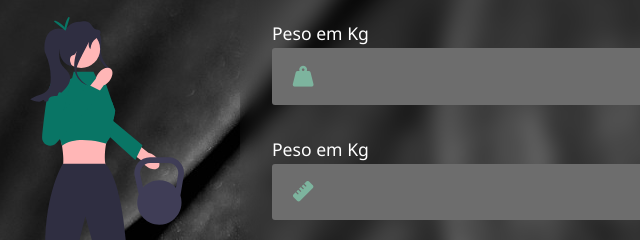
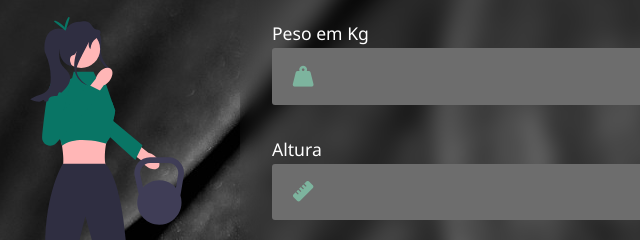
Before and after one commit to NariInt/IMC, a plain HTML site: page index.html in a window 1280 px wide. Shown: the part 200-440 px from the top of the page, 338-978 px from the left. Drawn offline with Linux system fonts and the light colour scheme.

Commit message:
Update index.html

```diff
--- a/index.html
+++ b/index.html
@@ -32,7 +32,7 @@
             </div>
             <div class="input-box">
                 <label for="higth">
-                    Peso em Kg
+                    Altura
                 </label>
                 <div class="input-field">
                     <i class="fa-solid fa-ruler"></i>
```
